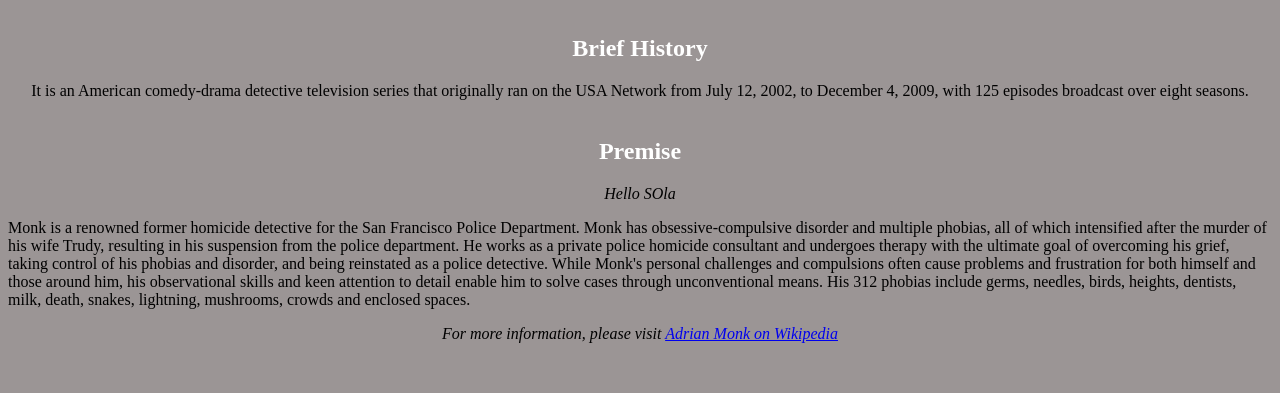
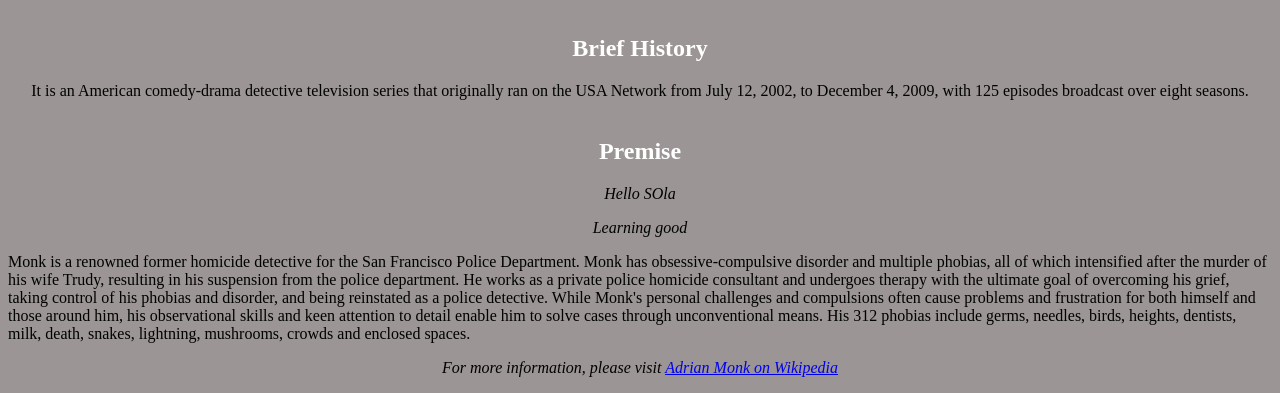
Before and after one commit to Sola-Ade/tributeWeb, a plain HTML site: page index.html in a window 1280 px wide. Shown: the part 433-826 px from the top of the page. Before the commit the page ends 800 px from the top, so only its background shows below. Drawn offline with Linux system fonts and the light colour scheme.

Commit message:
added 2 p

```diff
--- a/index.html
+++ b/index.html
@@ -31,6 +31,7 @@
     <div>
         <h2>Premise</h2>
         <p> Hello SOla</p>
+        <p> Learning good</p>
     </div>
 
         Monk is a renowned former homicide detective for the San Francisco Police Department. Monk has obsessive-compulsive disorder and multiple phobias, all of which intensified after the murder of his wife Trudy, resulting in his suspension from the police department. He works as a private police homicide consultant and undergoes therapy with the ultimate goal of overcoming his grief, taking control of his phobias and disorder, and being reinstated as a police detective. While Monk's personal challenges and compulsions often cause problems and frustration for both himself and those around him, his observational skills and keen attention to detail enable him to solve cases through unconventional means. His 312 phobias include germs, needles, birds, heights, dentists, milk, death, snakes, lightning, mushrooms, crowds and enclosed spaces.<br>
```
